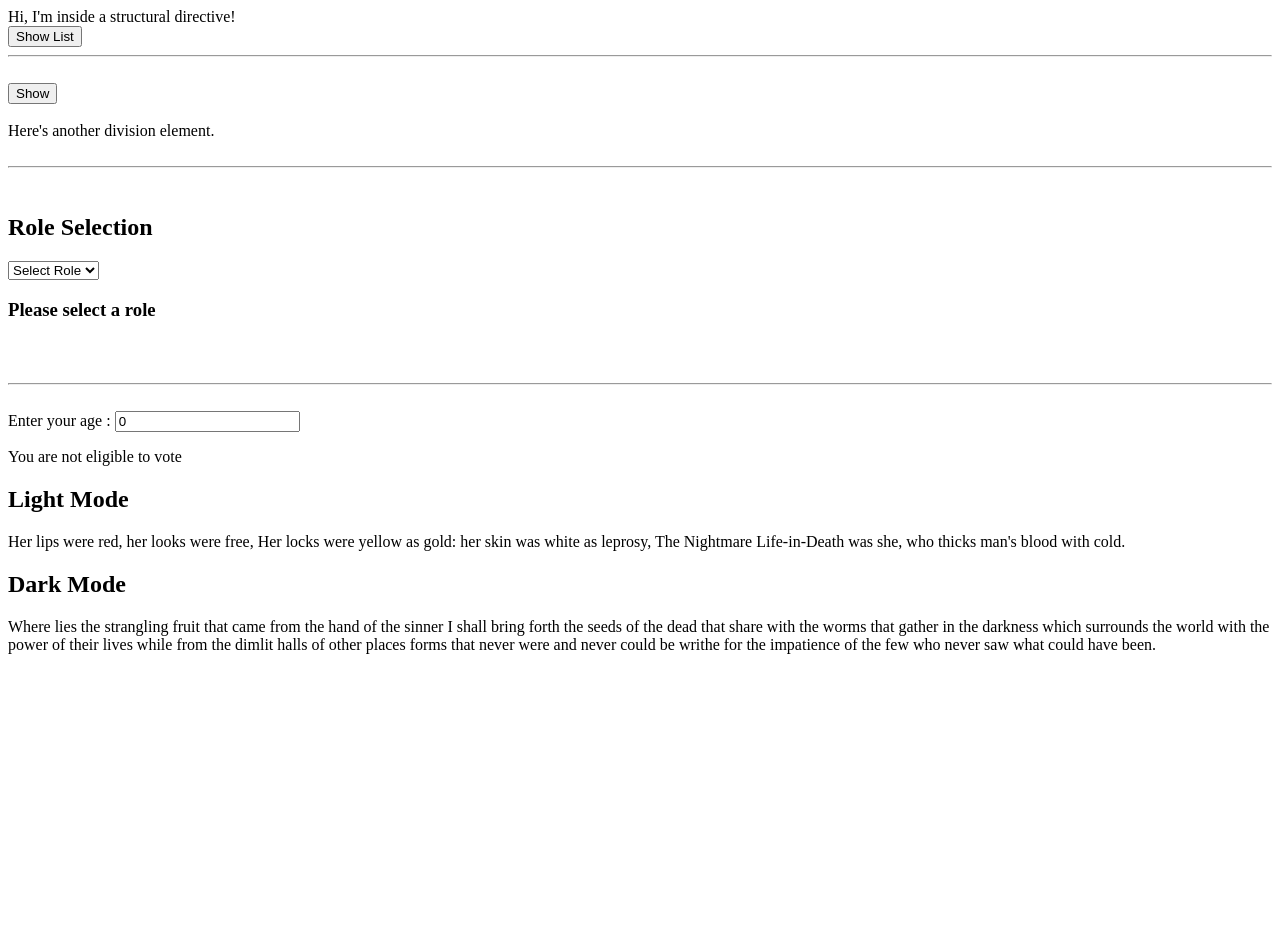
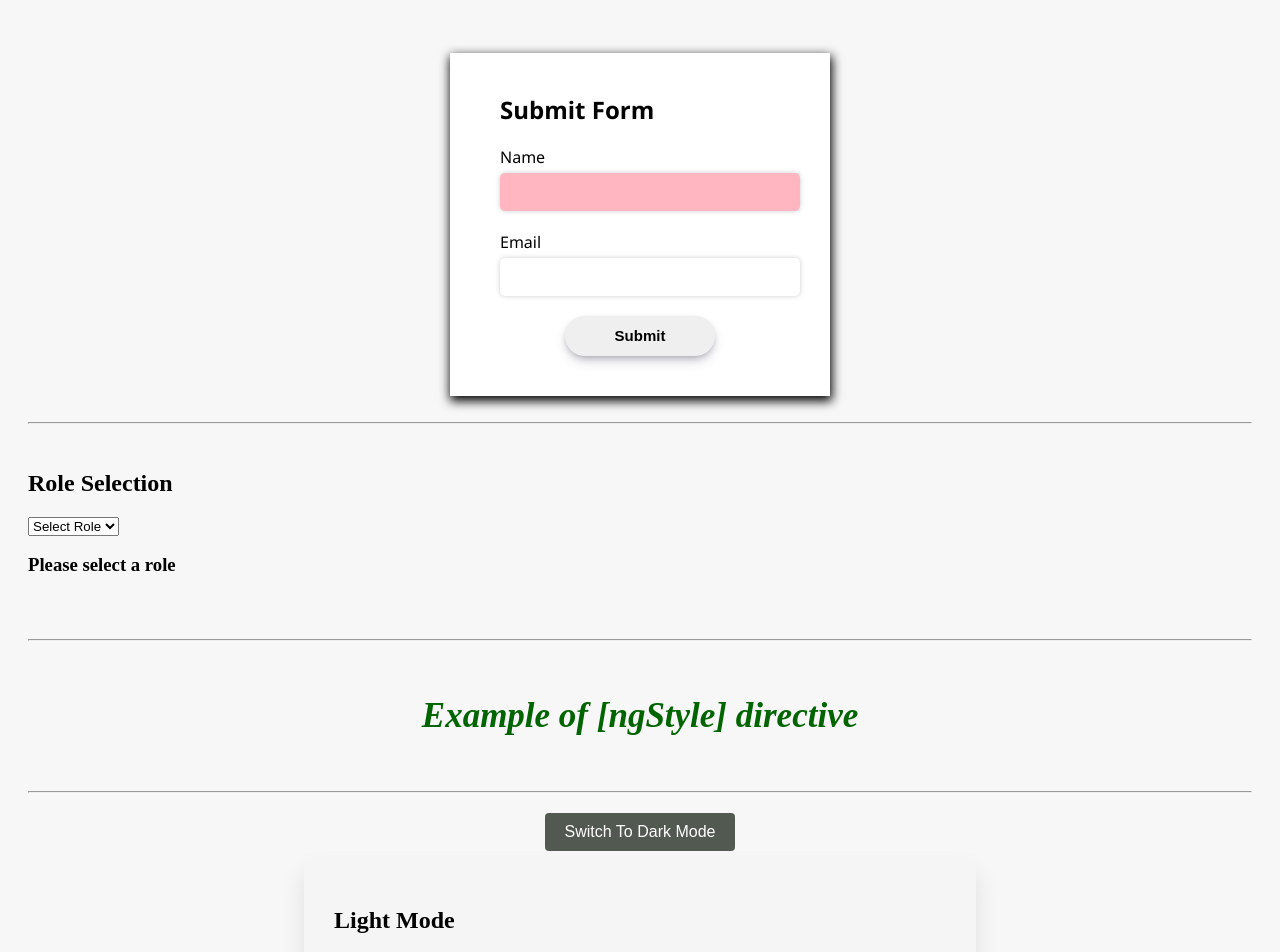
Before and after one commit to darlenewagner/testAngular, an Angular app: page / in a window 1280 px wide. Shown: the top 952 px of the page. Before the commit the page ends 800 px from the top, so only its background shows below. Built offline with nearby package versions, Linux system fonts and the light colour scheme.

Commit message:
Updates to app.html, app.ts, and two .css files

```diff
--- a/src/app/app.css
+++ b/src/app/app.css
@@ -0,0 +1,55 @@
+form {
+    width: 280px;
+    margin: 0 auto;
+    background-color: #fff;
+    padding: 20px 50px 40px;
+    box-shadow: 1px 4px 10px 1px;
+    font-family: 'Segoe UI', Tahoma, Geneva, Verdana, sans-serif;
+    margin-top: 25px;
+}
+
+h1{
+    text-align: center;
+    margin-bottom: 30px;
+}
+
+.form-group{
+    margin-bottom: 20px;
+}
+
+label{
+    display: block;
+    margin-bottom: 5px;
+}
+
+input{
+    width: 100%;
+    padding: 10px;
+    border: none;
+    border-radius: 5px;
+    box-shadow: 0 0 5px rgba(0, 0, 0, 0.2);
+    font-size: 16px;
+}
+
+.anotherButton{
+    display: block;
+    margin: 20px auto 0;
+    width: 150px;
+    height: 40px;
+    border-radius: 25px;
+    border: none;
+    color: #000;
+    font-size: 15px;
+    font-weight: 700;
+    box-shadow: rgba(50, 50, 93, 0.25) 0px 6px 12px -2px,
+    rgba(0, 0, 0, 0.3) 0px 3px 7px -3px;
+    cursor: pointer;
+    transition: background-color 0.3s ease-in-out,
+    letter-spacing 0.3s ease-in-out;
+}
+
+.anotherButton:hover{
+    background-color: #c90000;
+    transition: .3s ease-in-out;
+    letter-spacing: 0.2em;
+}
--- a/src/app/app.html
+++ b/src/app/app.html
@@ -1,10 +1,10 @@
-@if(displayTest){
+<!-- @if(displayTest){
  <div>
    Hi, I'm inside a structural directive!
  </div>
 }
 
-<!-- <ul>
+ <ul>
    @if(number > 0){
        <li>{{number}} is greater than 0.</li>
      }
@@ -14,7 +14,7 @@
     @if(number < 0){
        <li>{{number}} is less than 0.</li>
     }
-</ul> -->
+</ul>
 
 <button (click)="showList = !showList">Show List</button>
 @if(showList){
@@ -30,7 +30,23 @@
 <br/><br/>
 @if(displayElement){
   <div>Here's another division element.</div>
-}
+} -->
+
+<form>
+  <h2>Submit Form</h2>
+  <div class="form-group">
+    <label for="name">Name</label>
+    <input type="text" name="name" [(ngModel)]="nm"
+    [ngStyle]="{'background-color' : nm ? '#009900' : '#ffb6c1'}" required/>
+  </div>
+
+  <div class="form-group">
+    <label for="email">Email</label>
+    <input type="email" name="email" [(ngModel)]="em" required/>
+  </div>
+
+  <button class="anotherButton" type="submit">Submit</button>
+</form>
 
 <br/>
 <hr/>
@@ -207,7 +223,12 @@
 <br/>
 <hr/>
 <br/>
-<div class="container">
+<div style="text-align: center;">
+  <h2 [ngStyle]="applyVal">Example of [ngStyle] directive</h2>
+</div>
+
+
+<!-- <div class="container">
   <label>Enter your age : </label>
   <input type="text" (input)="checkEligibility()"
   [(ngModel)]="age" />
@@ -221,11 +242,16 @@
        }
     }
   </div>
-</div>
+</div> -->
+
+<br/>
+<hr/>
+<br/>
 
 <!--  Testing Light Mode and Dark Mode -->
+<button class="myButton" (click)="toggleMode()">{{colorMode === 'lightMode' ? 'Switch To Dark Mode' : 'Switch To Light Mode'}}</button>
 
-<div class="box">
+<div class="box" [ngClass]="colorMode">
   <h2>Light Mode</h2>
   <p>
     Her lips were red, her looks were free,
@@ -234,7 +260,7 @@
   </p>
 </div>
 
-<div class="box">
+<div class="box" [ngClass]="colorMode">
   <h2>Dark Mode</h2>
   <p>
     Where lies the strangling fruit that came from the hand of the sinner
--- a/src/app/app.ts
+++ b/src/app/app.ts
@@ -21,6 +21,25 @@ export class App {
   displayTest:boolean = true;
   number = 20;
   displayElement : boolean = true;
+  colorMode = 'lightMode';
+
+  // For use with [ngStyle]
+  applyVal = {
+     color : 'darkgreen',
+     'font-size' : '35px',
+     'font-style' : 'italic',
+  };
+
+  nm : string = '';
+  em : string = '';
+
+  toggleMode(){
+    if(this.colorMode === 'lightMode'){
+       this.colorMode = 'darkMode';
+     } else {
+      this.colorMode = 'lightMode';
+     }
+  }
 
   show(){
     this.displayElement = !this.displayElement;
--- a/src/styles.css
+++ b/src/styles.css
@@ -1 +1,48 @@
 /* You can add global styles to this file, and also import other style files */
+body{
+    padding: 20px;
+    background-color: #f7f7f7;
+    position: relative;
+    transition: all .3s ease-in-out;
+}
+
+.lightMode{
+    background-color: #f5f5f5;
+    color: #000;
+}
+
+.darkMode{
+    background-color: #2b2b2b;
+    color: #fff;
+}
+
+.box{
+    width: 50%;
+    margin: 0 auto;
+    box-shadow: 0 15px 25px rgba(0, 0, 0, 0.1);
+    padding: 30px;
+    border-radius: 9px;
+    transition: all .1s ease;
+    margin-bottom: 15px;
+}
+
+  .myButton{
+    background-color: rgb(81, 89, 80);
+    position: relative;
+    top: -6px;
+    border: none;
+    color: white;
+    padding: 10px 20px;
+    margin: 0 auto;
+    text-align: center;
+    text-decoration: none;
+    display: block;
+    font-size: 16px;
+    border-radius: 4px;
+    cursor: pointer;
+    transition: background .3s ease;
+}
+
+button:hover{
+    background-color: #269525;
+}
```
